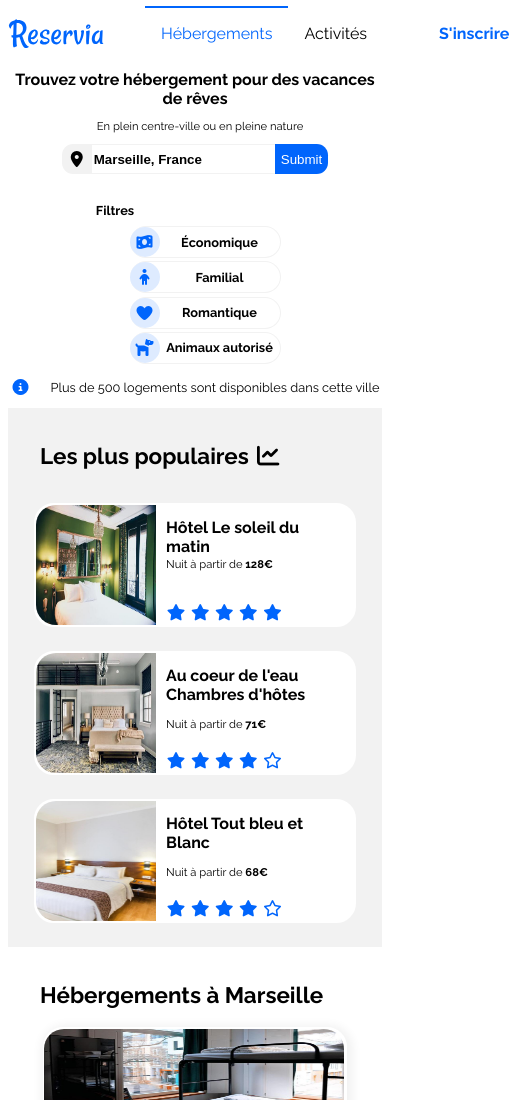
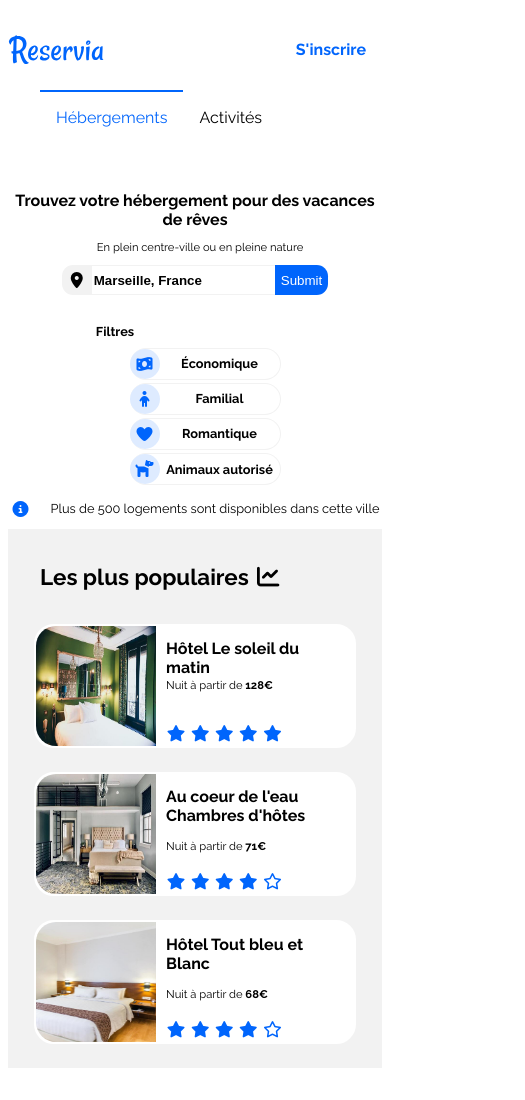
Before and after one commit to l-jonathan/LoyJonathan_2_23112020, a plain HTML site: page index.html in a window 390 px wide. Shown: the top 1100 px of the page, 525 px wide, since content can reach past the window. Drawn offline with Linux system fonts and the light colour scheme.

Commit message:
Gestion responsive header

```diff
--- a/index.html
+++ b/index.html
@@ -25,7 +25,7 @@
                         <a href="#activites" class="btn_menu_2">Activités</a>
                     </li>
                 </ul>
-                <ul>
+                <ul class="menu_inscrire">
                     <li>
                         <a href="#" class="btn_menu_3">S'inscrire</a>
                     </li>
--- a/style.css
+++ b/style.css
@@ -467,10 +467,27 @@ footer
     {
         width: auto;
     }
-    .menu
+
+    nav {
+        display: flex;
+        flex-direction: column;
+    }
+    .menu_inscrire
     {
-        /*display: flex;
-        flex-direction: column-reverse;*/
+        padding: 1rem 0 1rem 0;
+    }
+    nav ul:nth-child(1) {
+        order: 2;
+        left: 0;
+        right: 0;
+        margin-top: 100px;
+        position: absolute;
+        text-align: center;
+    }
+
+    .bloc_page
+    {
+        margin-top: 100px;
     }
 
     .accroche
```
